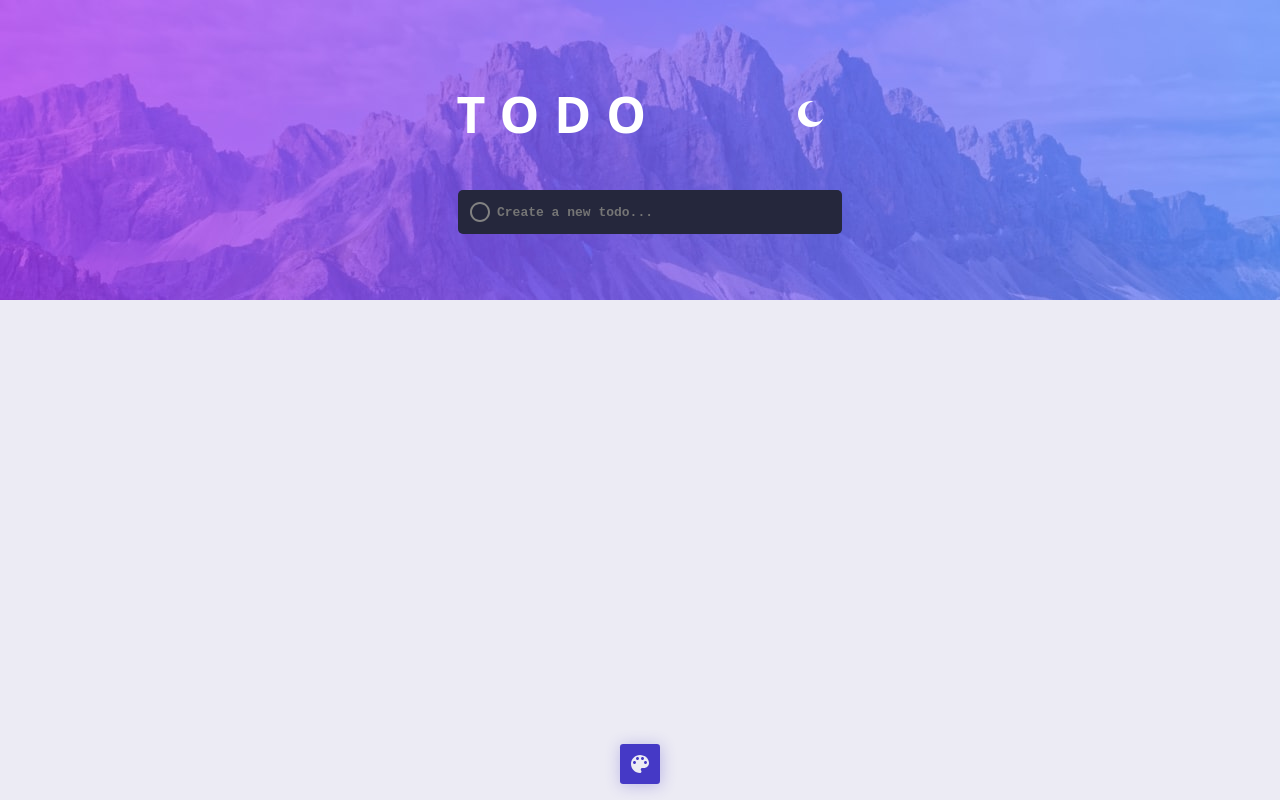
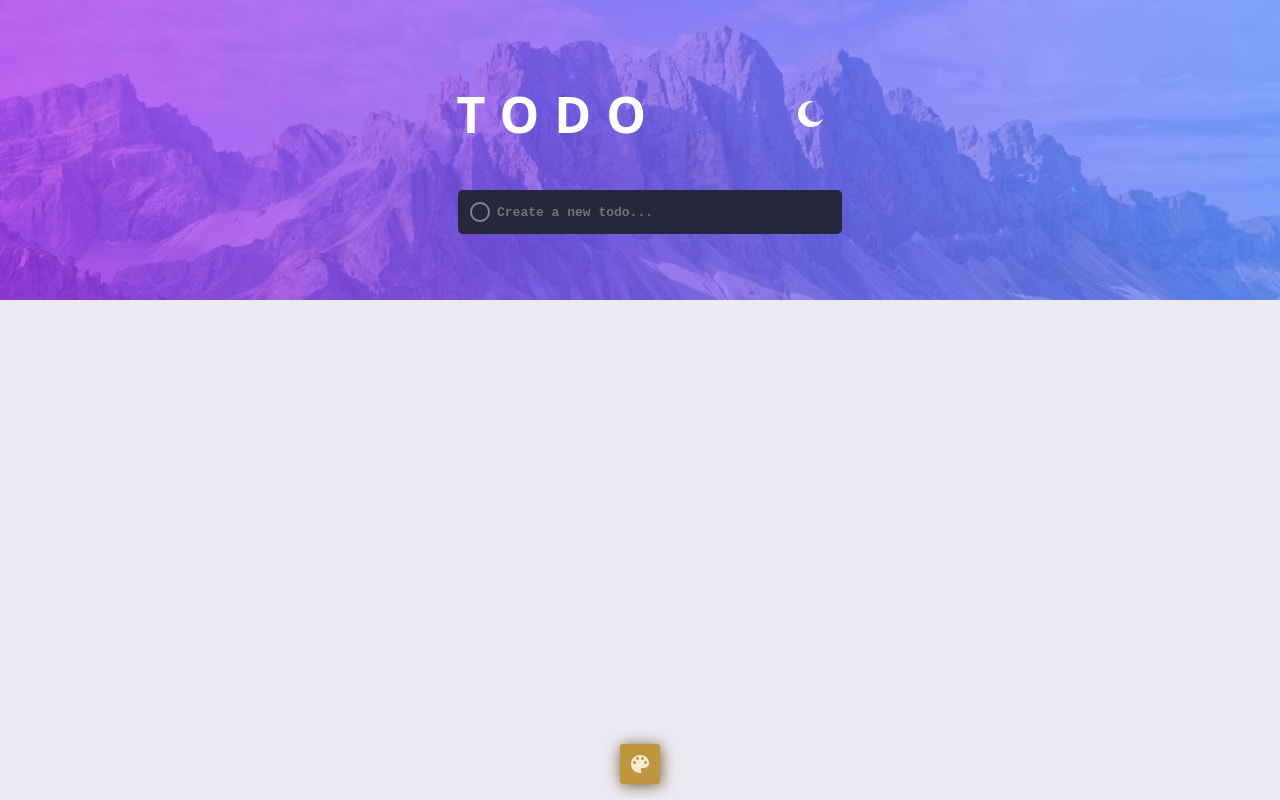
Before and after one commit to toshi-Devs/ToDo-app, a React (Create React App) app: page / in a window 1280 px wide. Built offline with nearby package versions, Linux system fonts and the light colour scheme.

Commit message:
App is ready || Color Picker is Useless now

```diff
--- a/src/Header.css
+++ b/src/Header.css
@@ -2,11 +2,31 @@
     display: flex;
     align-items: center;
     justify-content: space-between;
+    width: 100%;
+    height: 300px;
+    background-color: hsl(var(--hue), 30%, 20%);
+  }
 
-    width: 100%;
-    height: 300px; /* Change this to 30-50% later */
+  .btn {
+    max-width: fit-content;
+    display: flex;
+    place-items: center;
+    gap: 0.5em;
+    background-color: hsl(var(--hue), 50%, 50%);
+    color: hsl(var(--hue), 80%, 90%);
+    text-decoration: none;
+    padding: 0.5em;
+    border-radius: var(--_radius);
+    box-shadow: 0.05em 0.1em 0.9em hsl(var(--hue), 50%, 30%);
+    transition: box-shadow var(--_tspeed_fast) var(--_ttype_squish),
+      background-color var(--_tspeed_fast) var(--_ttype_squish);
+  }
 
-}
+  .btn:where(:active, :hover) {
+    background-color: hsl(var(--hue), 50%, 40%);
+    box-shadow: 0 0 0 hsl(var(--hue), 50%, 30%);
+  }
+
 
 .header-text {
     display: flex;
```
